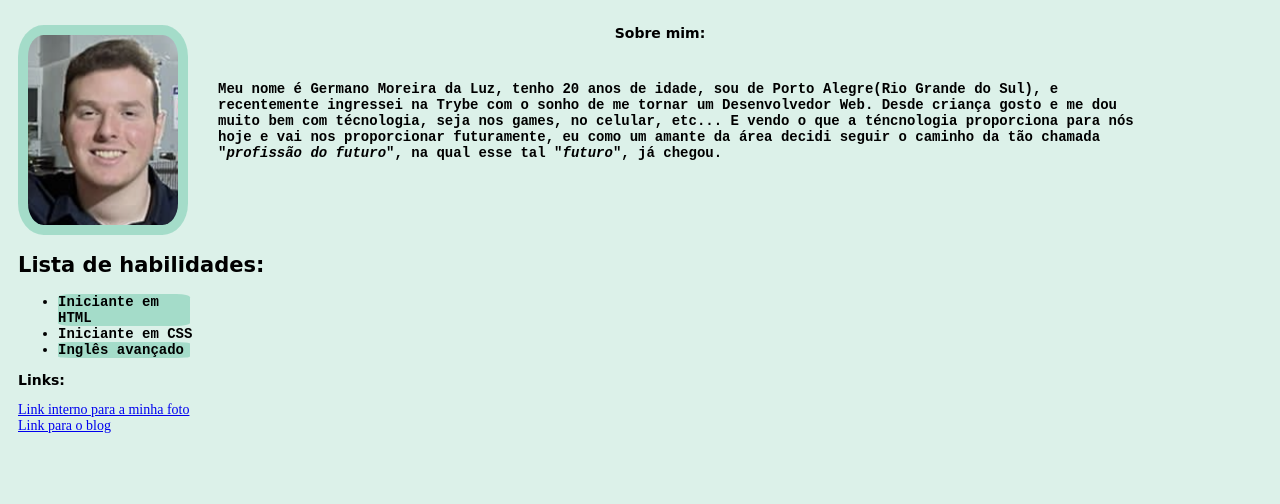
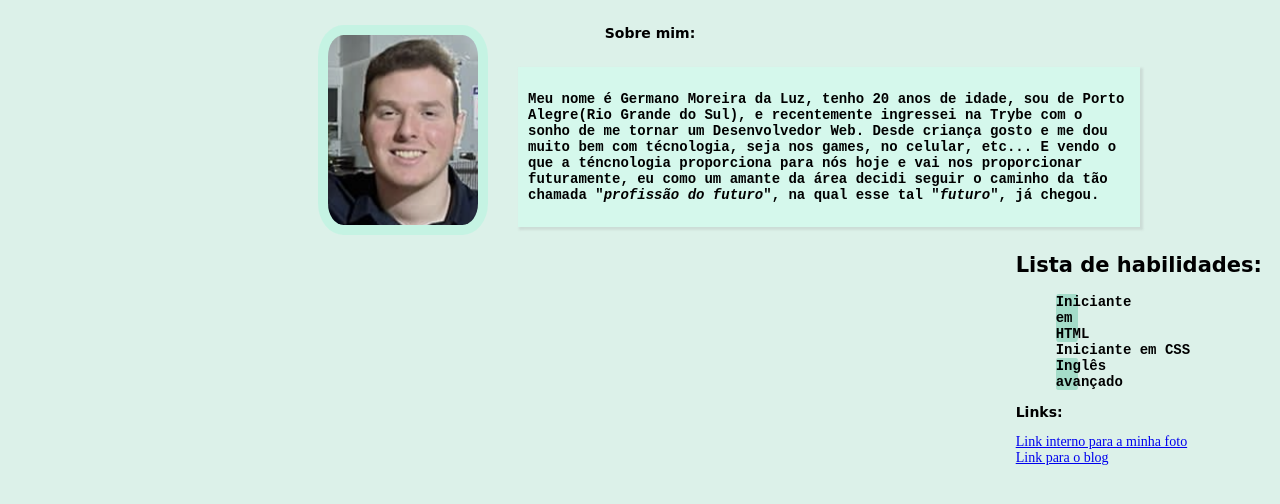
Before and after one commit to germanoMoreiraL/germanoMoreiraL.github.io, a plain HTML site: page index.html in a window 1280 px wide. Shown: the part 160-664 px from the top of the page. Drawn offline with Linux system fonts and the light colour scheme; a web font is replaced by a local one.

Commit message:
concertando descrição e foto

```diff
--- a/index.html
+++ b/index.html
@@ -25,11 +25,15 @@
         <img src="./images/eu.PNG" alt="Foto do Germano Moreira" width="150px" id="my-picture">
 
             <h2 id="sobre-mim">Sobre mim:</h2>
-            <p id="descricao">
+        <section id="descricao">
+            <p>
                 Meu nome é Germano Moreira da Luz, tenho 20 anos de idade, sou de Porto Alegre(<strong>Rio Grande do Sul</strong>), e recentemente ingressei na Trybe com o sonho de me tornar um Desenvolvedor Web. Desde criança gosto e me dou muito bem com técnologia, seja nos games, no celular, etc... E vendo o que a téncnologia proporciona para nós hoje e vai nos proporcionar futuramente, eu como um amante da área decidi seguir o caminho da tão chamada "<i>profissão do futuro</i>", na qual esse tal "<i>futuro</i>", já chegou.
             </p>
+        </section>
         </div>
 </div>
+
+    <aside>
         <h2 id="lista-de-habilidades">Lista de habilidades:</h2>
             <ul>
                 <li class="skill-list">Iniciante em HTML</li>
@@ -41,6 +45,7 @@
                 <a href="./images/IMG-1480.PNG" alt="Foto do Germano Moreira">Link interno para a minha foto</a>
                 <br>
                 <a href="https://blog.betrybe.com/" alt="Link para o blog da Trybe" target="_blank">Link para o blog</a>
+    </aside>
 
 </body>
 </html>
--- a/style.css
+++ b/style.css
@@ -8,7 +8,7 @@ h1 {
 
 #sobre-mim {
     text-align: center;
-    margin-right: 130px;
+    margin-right: 450px;
     font-family: 'Castoro Titling', cursive;
     font-size: 14px;
 }
@@ -25,6 +25,14 @@ h1 {
 #links {
     font-family: 'Castoro Titling', cursive;
     font-size: 14px;
+}
+
+aside {
+    float: right;
+}
+
+aside li {
+    list-style: none;
 }
 
 
@@ -50,16 +58,25 @@ body {
     height: 190px;
     border-radius: 15%;
     padding: 10px;
-    background-color: rgba(112, 201, 171, 0.514);
+    background-color: rgba(175, 245, 221, 0.5);
+    margin-left: 300px;
 }
 
 #descricao {
     font-family: monospace;
     font-weight: bold;
     position: absolute;
+    background-color: rgba(207, 255, 239, 0.5);
+    box-shadow: 2px 2px 2px 1px rgba(141, 141, 141, 0.2);
     right: 8%;
     top: 20%;
     left: 200px;
+    width: 50%;
+    margin-left: 300px;
+}
+
+#descricao p {
+    padding: 10px;
 }
 
 #index {
```
